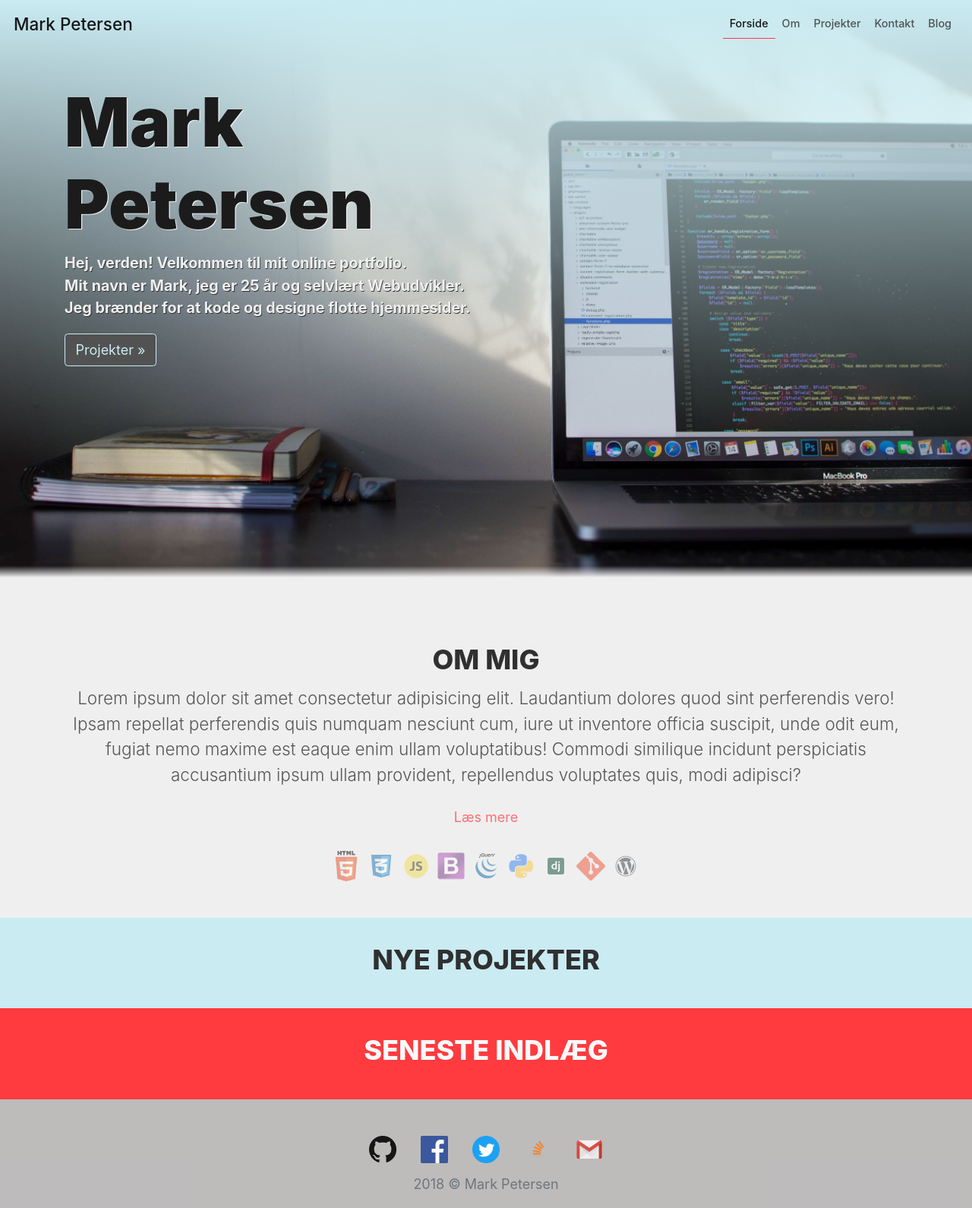
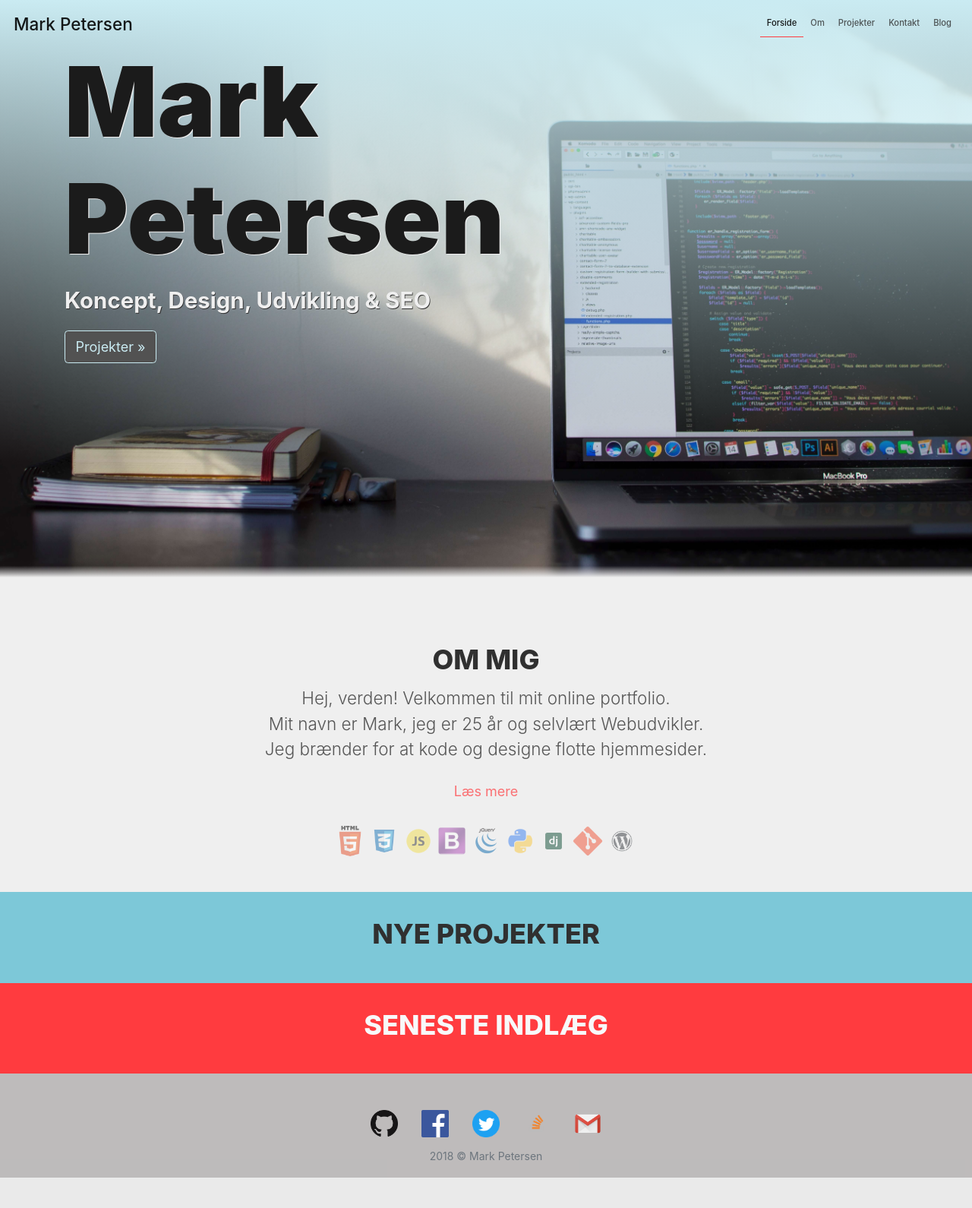
Before and after one commit to MarkP92/personal-portfolio, a Django app: page / in a window 1280 px wide. Shown: the whole page at 76% size. After the commit the page ends 1550 px from the top, so only its background shows below. Run offline with Django 3.2, Linux system fonts and the light colour scheme; data that the repository does not hold is empty; some libraries are stand-ins or nearby versions.

Commit message:
changes to css and js

```diff
--- a/static/css/style.css
+++ b/static/css/style.css
@@ -132,8 +58,8 @@ h1,h2,h3,h4,h5,h6 {
 }
 
 .inside-jumbo h1 {
-    margin-top: 35px;
-    font-size: 5em;
+    margin-top: 40px;
+    font-size: 7em;
     font-weight: 1000;
     color: rgb(27, 27, 27);
     text-shadow: 1.3px 1.3px #efefef;
@@ -141,7 +67,7 @@ h1,h2,h3,h4,h5,h6 {
 
 .inside-jumbo p {
     color: #efefef;
-    font-size: 1.1em;
+    font-size: 1.8em;
     font-weight: 700;
     text-shadow: 0.8px 0.8px #303030;
 }
@@ -200,7 +126,8 @@ h1,h2,h3,h4,h5,h6 {
 
 /* PROJECT SECTION */
 #project-section {
-    background: #caebf2;
+    /* background: #caebf2; */
+    background: #7dc8d8;
     width: 100%;
     padding-left: 0px;
     padding-right: 0px;
@@ -295,3 +223,79 @@ h1,h2,h3,h4,h5,h6 {
 #copy {
     text-align: center;
 }
+
+/* MEDIA SCREENS */
+@media screen and (max-width: 1025px) {
+    #navbarNav {
+        background: rgba(239, 239, 239, .6)
+    }
+
+    .active {
+        color: rgba(48, 48, 48, 1);
+        border: none!important;
+    }
+}
+
+/* SMALL > MEDIUM PORTRAIT */
+@media screen and (min-width: 315px) and (max-width: 375px) and (orientation:portrait) {
+    body {
+        font-size: 12px;
+    }
+
+    .inside-jumbo h1 {
+        margin-top: 100px;
+        font-size: 10vh;
+    }
+
+    .inside-jumbo p {
+        font-size: 3vh;
+    }
+}
+
+/* MEDIUM > LARGE PORTRAIT */
+@media screen and (min-width: 376px) and (max-width: 1025px) and (orientation:portrait) {
+    body {
+        font-size: 14px;
+    }
+
+    .inside-jumbo h1 {
+        margin-top: 120px;
+        font-size: 11vh;
+    }
+
+    .inside-jumbo p {
+        font-size: 3.2vh;
+    }
+}
+
+/* SMALL > MEDIUM LANDSCAPE */
+@media screen and (min-width: 565px) and (max-width: 670px) and (orientation:landscape) {
+    body {
+        font-size: 14px;
+    }
+
+    .inside-jumbo h1 {
+        margin-top: 12px;
+        font-size: 10vw;
+    }
+
+    .inside-jumbo p {
+        font-size: 3vw;
+    }
+}
+
+/* MEDIUM > LARGE LANDSCAPE*/
+@media screen and (min-width: 735px) and (max-width: 1370px) and (orientation:landscape) {
+    body {
+        font-size: 14px;
+    }
+
+    .inside-jumbo h1 {
+        margin-top: -15px;
+        font-size: 10vw;
+    }
+
+    .inside-jumbo p {
+        font-size: 2.3vw;
+    }
+}
--- a/static/js/script.js
+++ b/static/js/script.js
@@ -1,12 +1,4 @@
-// FIXED MENU BG AFTER SCROLL
-$(window).scroll(function(){
-    if ($(window).scrollTop() >= 700) {
-       $('#menu').addClass('nav-scroll-bg');
-    }
-    else {
-       $('#menu').removeClass('nav-scroll-bg');
-    }
-});
+
 
 // ACTIVE NAV-LINK
 $(document).ready(function() {
@@ -29,3 +21,14 @@ $(window).scroll(function () {
         $(this).off('scroll');
     }
 });
+
+
+// MENU BG AFTER SCROLL
+// $(window).scroll(function(){
+//     if ($(window).scrollTop() >= 700) {
+//        $('#menu').addClass('nav-scroll-bg');
+//     }
+//     else {
+//        $('#menu').removeClass('nav-scroll-bg');
+//     }
+// });
--- a/templates/index.html
+++ b/templates/index.html
@@ -6,7 +6,7 @@
         <div class="container">
             <div class="inside-jumbo">
                 <h1 class="display-3">Mark<br>Petersen</h1>
-                <p class="lead">Hej, verden! Velkommen til mit online portfolio.<br>Mit navn er Mark, jeg er 25 år og selvlært Webudvikler.<br>Jeg brænder for at kode og designe flotte hjemmesider.</p>
+                <p class="lead">Koncept, Design, Udvikling & SEO</p>
                 <a class="btn btn-primary" id="cta" href="{% url 'project_list' %}" role="button">Projekter &raquo;</a>
             </div>
         </div>
@@ -20,7 +20,7 @@
             <div class="row" id="about-text">
                 <div class="col-md-12">
                     <h2 class="section-header">OM MIG</h2>
-                    <p class="lead">Lorem ipsum dolor sit amet consectetur adipisicing elit. Laudantium dolores quod sint perferendis vero! Ipsam repellat perferendis quis numquam nesciunt cum, iure ut inventore officia suscipit, unde odit eum, fugiat nemo maxime est eaque enim ullam voluptatibus! Commodi similique incidunt perspiciatis accusantium ipsum ullam provident, repellendus voluptates quis, modi adipisci?</p>
+                    <p class="lead">Hej, verden! Velkommen til mit online portfolio.<br>Mit navn er Mark, jeg er 25 år og selvlært Webudvikler.<br>Jeg brænder for at kode og designe flotte hjemmesider.</p>
                     <a href="{% url 'about' %}" class="btn btn-outline-light">Læs mere</a>
                 </div>
             </div>
@@ -43,7 +43,6 @@
     </section>
     <!-- PROJECT SECTION -->
     <section class="section" id="project-section">
-        <div class="container-fluid">
         <div class="container">
             <h2 class="section-header">NYE PROJEKTER</h2>
             <div class="row">
@@ -67,7 +66,6 @@
                 </div>
             </div>
         </div>
-        </div>
     </section>
     <!-- BLOG SECTION -->
     <section class="section" id="blog-section">
@@ -75,7 +73,7 @@
             <h2 class="section-header" id="blog-head">SENESTE INDLÆG</h2>
             <div class="row">
                 {% for post in post_list %}
-                    <div class="col">
+                    <div class="col-md-4 col-sm-6 col-xs-12">
                         <div class="card blog-card">
                             {% if post.image %}
                                 <img class="card-img-top" src="{{ post.image.url }}" alt="Blog Featured Image">
```
Also changed, not shown: other parts of static/css/style.css (+2 -75 lines). Lines whose indentation alone changed are shown as unchanged.
